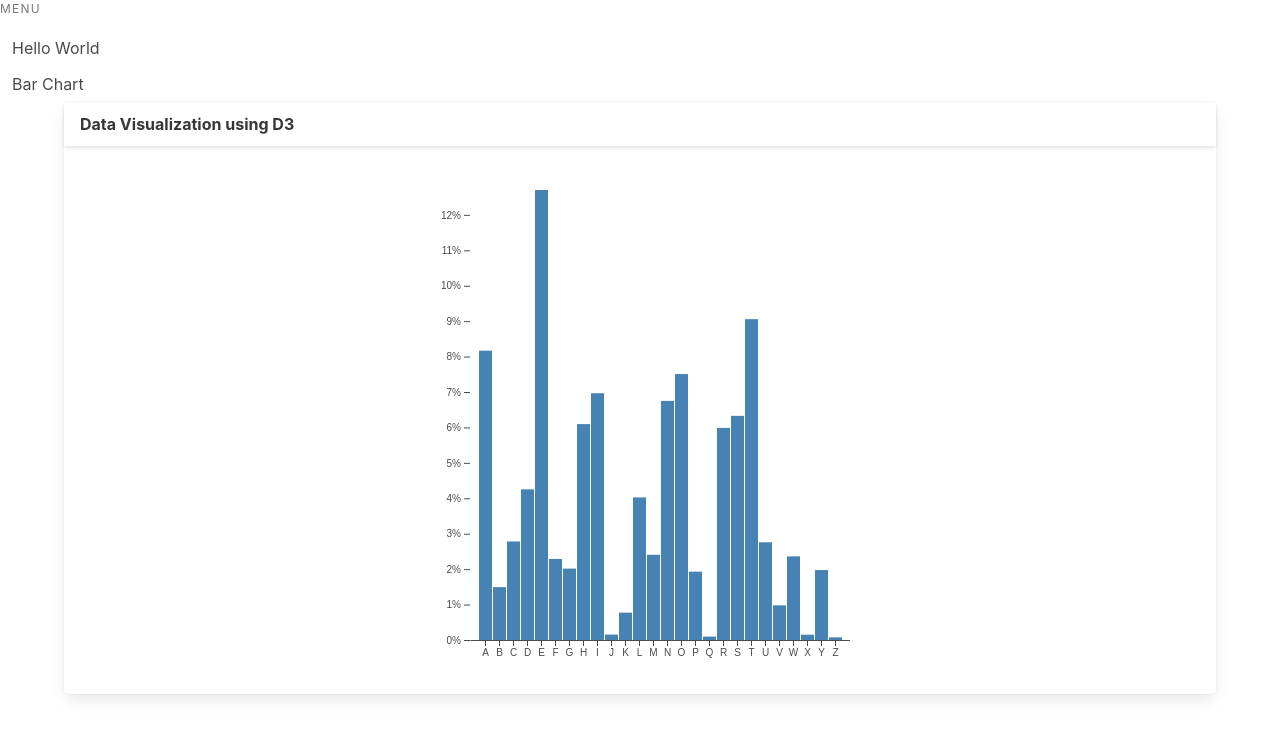
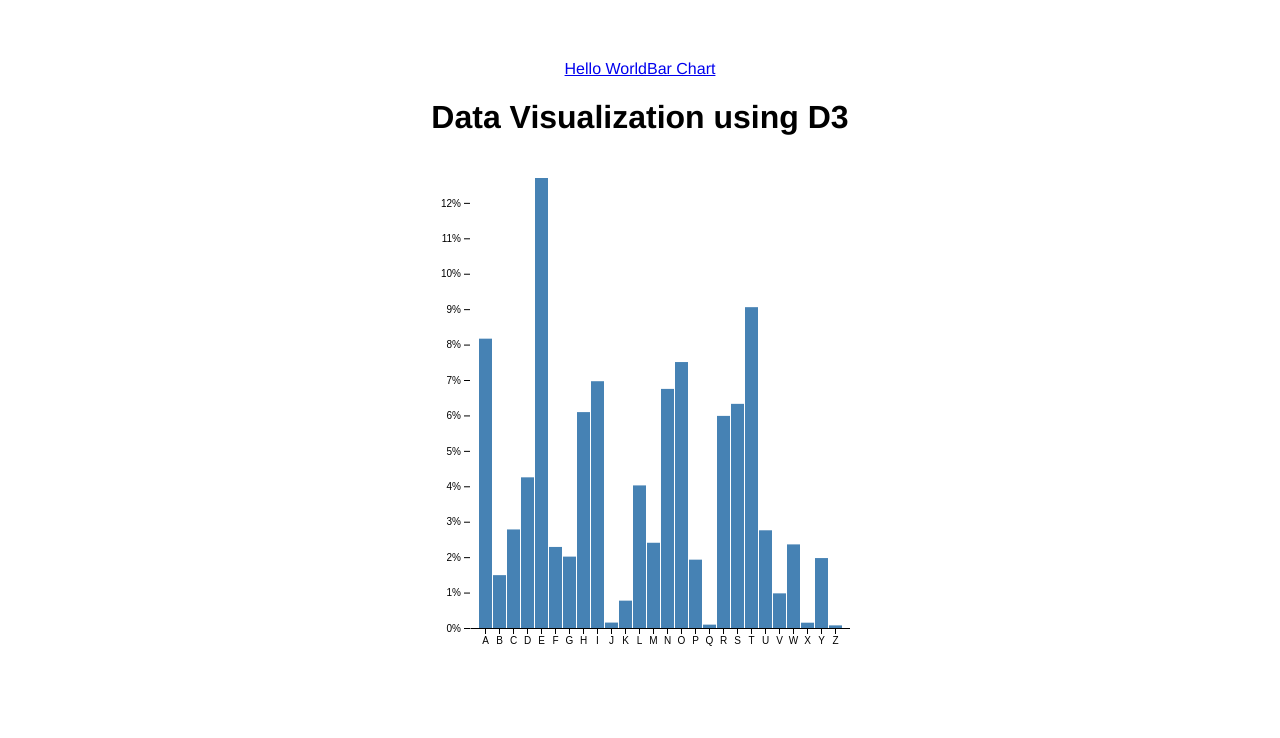
Before and after one commit to christiancrawford/d3-experiemental, a Vue app: page /barchart in a window 1280 px wide. Shown: the top 738 px of the page. Built offline with nearby package versions, Linux system fonts and the light colour scheme.

Commit message:
Revert "Christian | update packages, add buefy ui kit"
This reverts commit 32d0dc1c49128b8e26ae3074efe06076b7d2d4a1.

```diff
--- a/package.json
+++ b/package.json
@@ -8,7 +8,6 @@
     "lint": "vue-cli-service lint"
   },
   "dependencies": {
-    "buefy": "^0.8.12",
     "core-js": "^3.6.4",
     "d3": "^5.15.0",
     "node-sass": "^4.13.1",
--- a/public/index.html
+++ b/public/index.html
@@ -1,23 +1,15 @@
 <!DOCTYPE html>
 <html lang="en">
   <head>
-    <meta charset="utf-8" />
-    <meta http-equiv="X-UA-Compatible" content="IE=edge" />
-    <meta name="viewport" content="width=device-width,initial-scale=1.0" />
-    <link rel="icon" href="<%= BASE_URL %>favicon.ico" />
-    <link
-      rel="stylesheet"
-      href="https://use.fontawesome.com/releases/v5.2.0/css/all.css"
-    />
+    <meta charset="utf-8">
+    <meta http-equiv="X-UA-Compatible" content="IE=edge">
+    <meta name="viewport" content="width=device-width,initial-scale=1.0">
+    <link rel="icon" href="<%= BASE_URL %>favicon.ico">
     <title><%= htmlWebpackPlugin.options.title %></title>
   </head>
   <body>
     <noscript>
-      <strong
-        >We're sorry but <%= htmlWebpackPlugin.options.title %> doesn't work
-        properly without JavaScript enabled. Please enable it to
-        continue.</strong
-      >
+      <strong>We're sorry but <%= htmlWebpackPlugin.options.title %> doesn't work properly without JavaScript enabled. Please enable it to continue.</strong>
     </noscript>
     <div id="app"></div>
     <!-- built files will be auto injected -->
--- a/src/App.vue
+++ b/src/App.vue
@@ -1,12 +1,8 @@
 <template>
   <div id="app">
-    <b-menu>
-      <b-menu-list label="Menu">
-        <router-link to="/" label>Hello World</router-link>
-        <router-link to="/barchart">Bar Chart</router-link>
-        <router-view :data="loadData" />
-      </b-menu-list>
-    </b-menu>
+    <router-link to="/">Hello World</router-link>
+    <router-link to="/barchart">Bar Chart</router-link>
+    <router-view :data="loadData" />
   </div>
 </template>
 
@@ -39,6 +35,10 @@ export default {
 
 <style>
 #app {
-
+  font-family: "Avenir", Helvetica, Arial, sans-serif;
+  -webkit-font-smoothing: antialiased;
+  -moz-osx-font-smoothing: grayscale;
+  text-align: center;
+  margin-top: 60px;
 }
 </style>
--- a/src/components/BarChart.vue
+++ b/src/components/BarChart.vue
@@ -1,15 +1,7 @@
 <template>
-  <div class="container">
-    <div class="card">
-      <header class="card-header">
-        <h1 class="card-header-title has-text-centered">Data Visualization using D3</h1>
-      </header>
-      <div class="card-content">
-        <div class="content">
-          <svg :style="{ width: width, height: height }" v-html="output" />
-        </div>
-      </div>
-    </div>
+  <div>
+    <h1>Data Visualization using D3</h1>
+    <svg :style="{ width: width, height: height }" v-html="output" />
   </div>
 </template>
 
@@ -99,9 +91,7 @@ export default {
 
 <style>
 svg {
-  display: block;
   font-size: 10px;
   text-anchor: end;
-  margin: auto;
 }
 </style>
--- a/src/main.js
+++ b/src/main.js
@@ -1,10 +1,7 @@
 import Vue from "vue";
 import App from "./App.vue";
 import router from "./router";
-import Buefy from "buefy";
-import "buefy/dist/buefy.css";
 
-Vue.use(Buefy);
 Vue.config.productionTip = false;
 
 new Vue({
```
Also changed, not shown: 1 other file (tests, documents, lock files or other folders).
